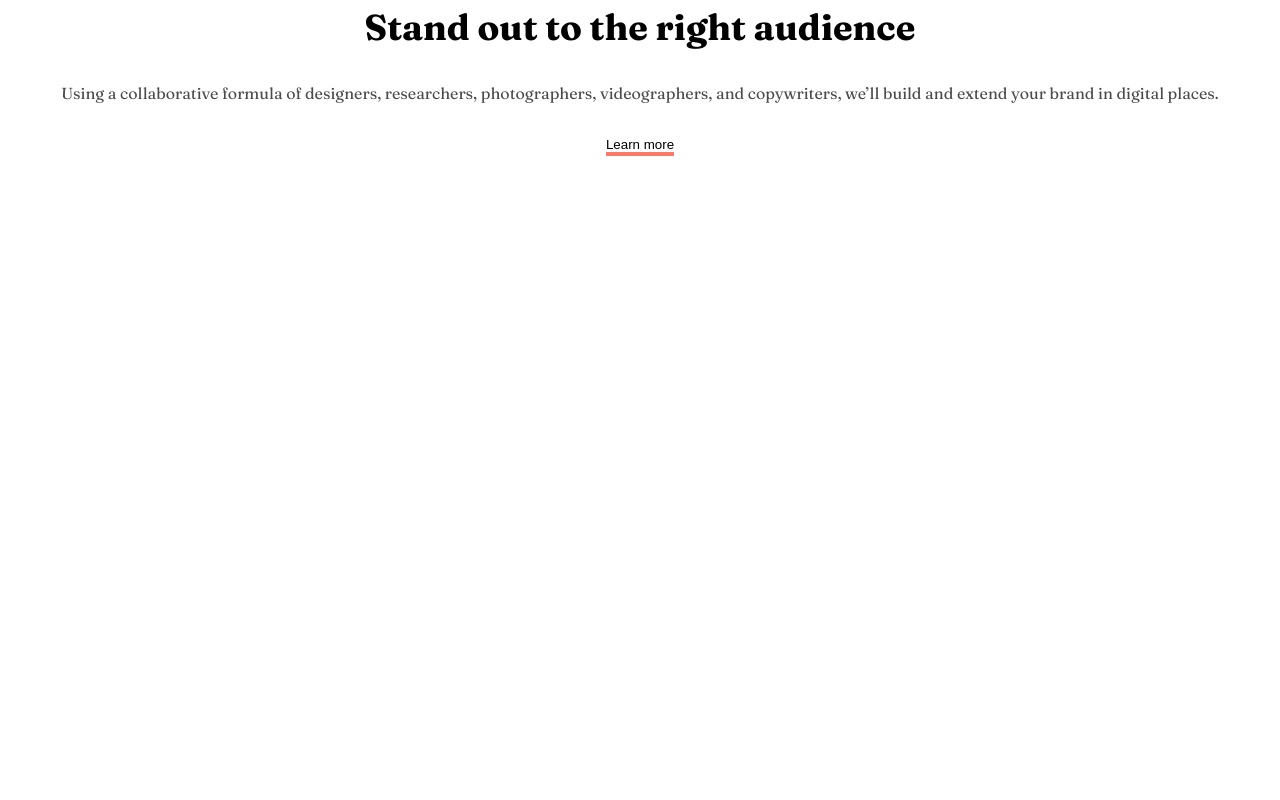
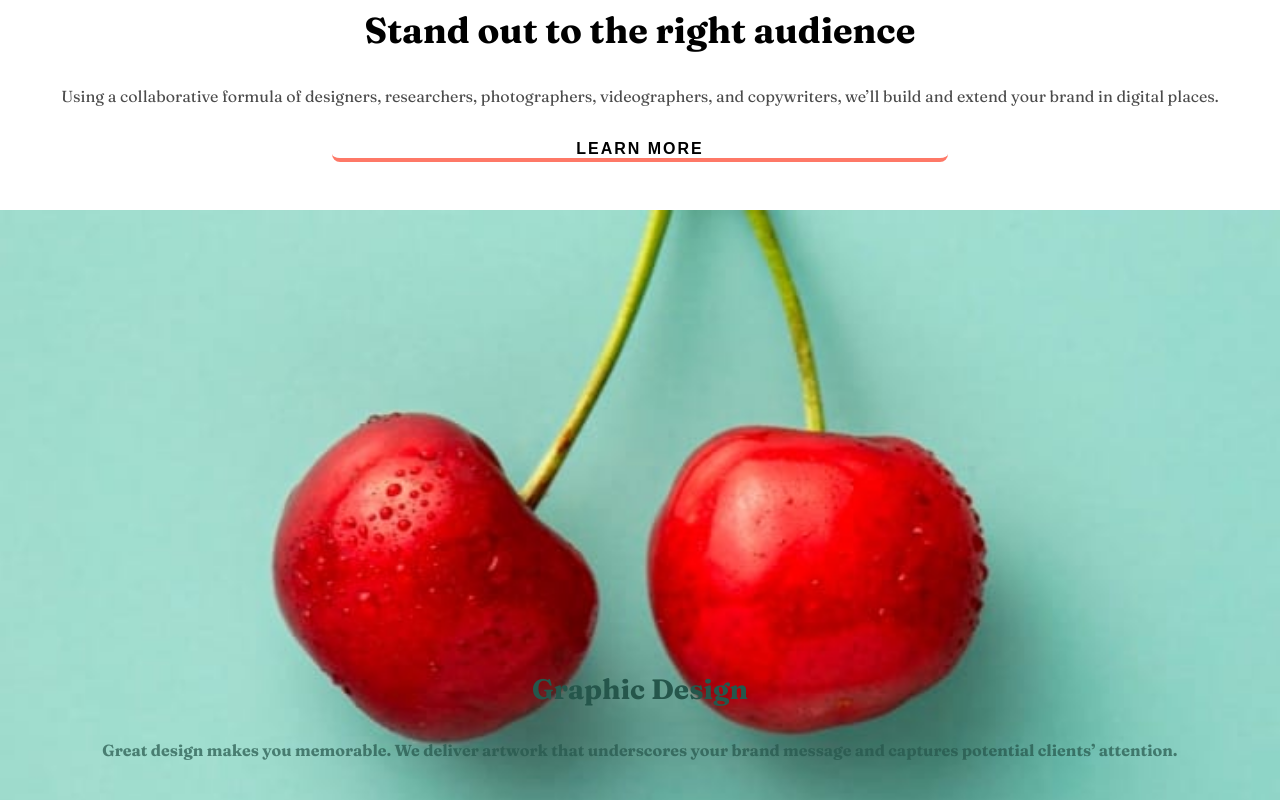
Before and after one commit to Medido1/Frontend-Mentor-Sunnyside-agency-landing-page, a React (Vite) app: page / in a window 1280 px wide. Shown: the part 2040-2840 px from the top of the page. Before the commit the page ends 2244 px from the top, so only its background shows below. Built offline with nearby package versions, Linux system fonts and the light colour scheme.

Commit message:
Add services components to main component

```diff
--- a/src/components/Main.jsx
+++ b/src/components/Main.jsx
@@ -1,10 +1,12 @@
 import React from 'react';
 import Benefits from './Benefits';
+import Services from './services';
 
 export default function Main() {
   return (
     <main className="main">
       <Benefits />
+      <Services />
     </main>
   );
 }
--- /dev/null
+++ b/src/components/services.jsx
@@ -0,0 +1,27 @@
+import React from 'react';
+import serviceList from '../data/servicesData';
+import '../styles/services.css';
+
+export default function Services() {
+  return (
+    <ul className="services_container">
+      {serviceList.map((service) => (
+        <li
+          key={service.id}
+          className="service"
+          style={
+            {
+              backgroundImage: window.innerWidth < 768
+                ? `url(${service.backgroundImgMob})` : `url(${service.backgroundImgDesk})`,
+            }
+            }
+        >
+          <h2>
+            {service.title}
+          </h2>
+          <p>{service.description}</p>
+        </li>
+      ))}
+    </ul>
+  );
+}
--- /dev/null
+++ b/src/data/servicesData.js
@@ -0,0 +1,25 @@
+import graphicDesign from '../assets/images/mobile/image-graphic-design.jpg';
+import graphicDesignDesk from '../assets/images/desktop/image-graphic-design.jpg';
+import photoGraphy from '../assets/images/mobile/image-photography.jpg';
+import photoGraphyDesk from '../assets/images/desktop/image-photography.jpg';
+
+const serviceList = [
+  {
+    id: 1,
+    backgroundImgMob: graphicDesign,
+    backgroundImgDesk: graphicDesignDesk,
+    title: 'Graphic Design',
+    description: `Great design makes you memorable. We deliver artwork that underscores your brand
+    message and captures potential clients’ attention.`,
+  },
+  {
+    id: 2,
+    backgroundImgMob: photoGraphy,
+    backgroundImgDesk: photoGraphyDesk,
+    title: 'Photography',
+    description: `Increase your credibility by getting the most stunning,
+     high-quality photos that improve your business image.`,
+  },
+];
+
+export default serviceList;
--- /dev/null
+++ b/src/styles/services.css
@@ -0,0 +1,35 @@
+.service {
+  font-family: var(--fraunces_font);
+  font-weight: 700;
+  background-size: cover;
+  height: 600px;
+  display: flex;
+  flex-direction: column;
+  justify-content: flex-end;
+  gap: 2rem;
+  padding: 3rem 1.5rem;
+  text-align: center;
+}
+
+.service:first-child {
+  color: var(--Dark_desaturated_cyan);
+}
+
+.service:last-child {
+  color: var(--Dark_blue);
+}
+
+.btn_more.btn {
+  display: block;
+  text-transform: uppercase;
+  font-size: inherit;
+  letter-spacing: 2px;
+  font-weight: var(--fraunces_900);
+  width: 50%;
+  border-radius: .5rem;
+}
+
+.service h2 {
+  font-weight: var(--fraunces_700);
+  font-size: 1.75rem;
+}
```
